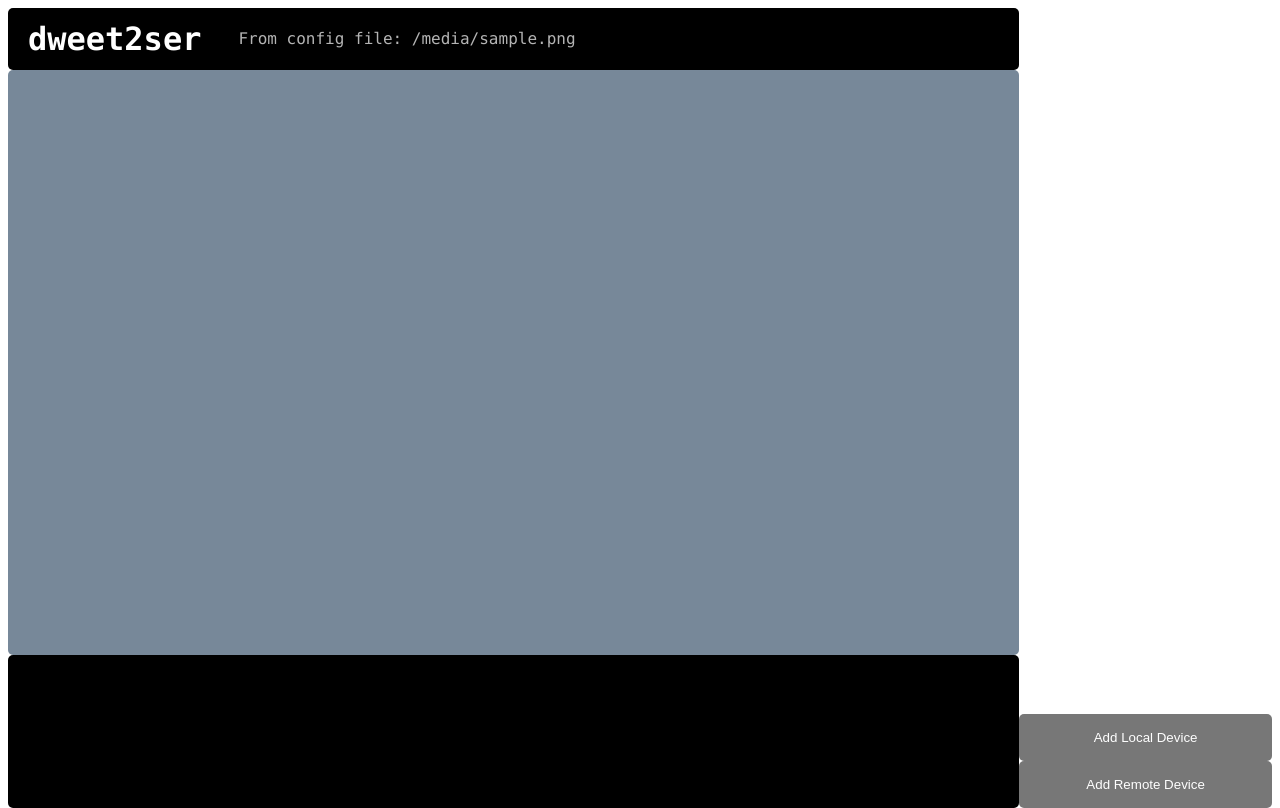
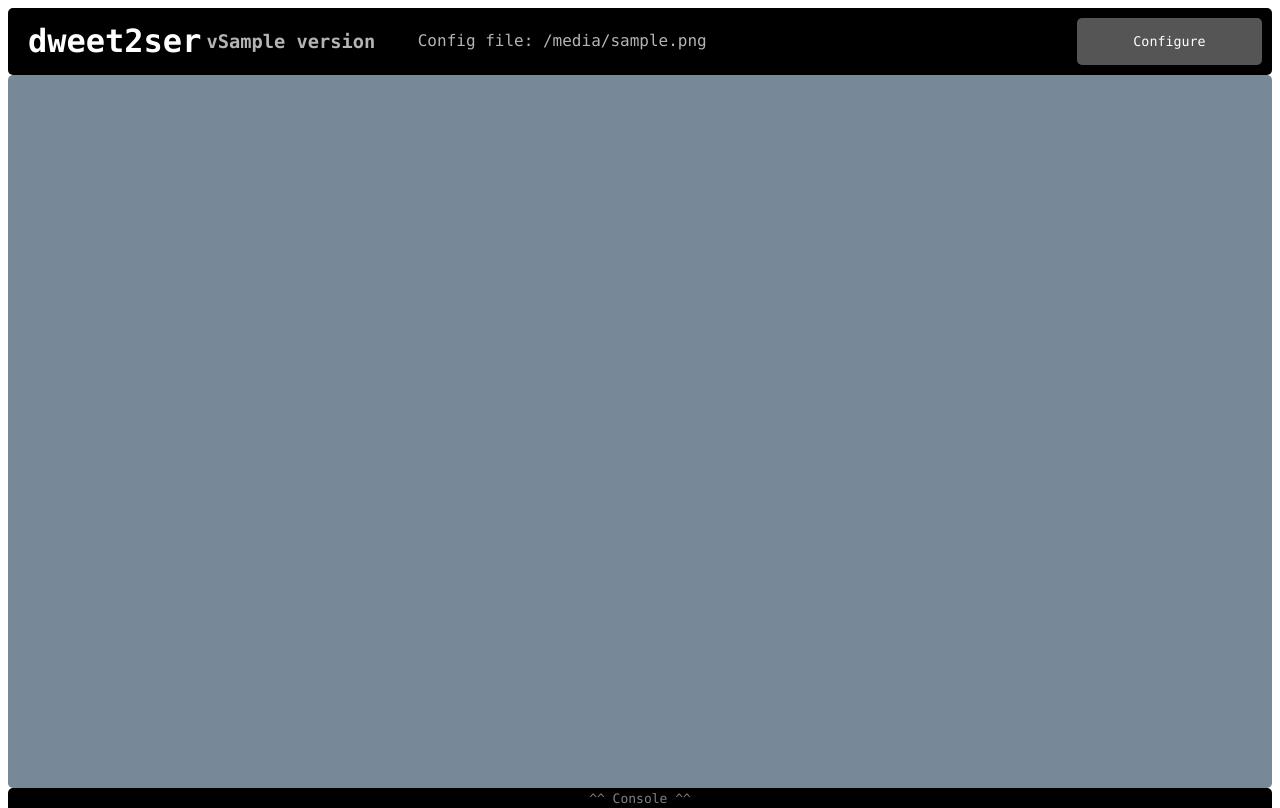
Before and after one commit to zhenry9/ullr, a Python web app: template dweet2ser/templates/home.html in a window 1280 px wide. Run offline with Jinja, Linux system fonts and the light colour scheme; the template is opened without the code that fills it: most values are stand-ins (such as "Sample title", 1, 10 or a date in 2020); some libraries are stand-ins or nearby versions.

Commit message:
Improved page layout

```diff
--- a/dweet2ser/__init__.py
+++ b/dweet2ser/__init__.py
@@ -2,7 +2,7 @@ import flask
 import flask_socketio
 
 
-__version__ = '0.1.3'
+__version__ = '0.2.0'
 
 webapp = flask.Flask(__name__)
 webapp.app_context().push()
--- a/dweet2ser/static/site.css
+++ b/dweet2ser/static/site.css
@@ -1,12 +1,15 @@
 html {
     height: 100%;
+}
+
+body, input, textarea, button {
+    font-family: Consolas,Menlo,Monaco,Lucida Console,Liberation Mono,DejaVu Sans Mono,Bitstream Vera Sans Mono,Courier New,monospace,sans-serif;
 }
 
 body {
     display: flex;
     flex-direction: row-reverse;
     height: 100%;
-    font-family: Consolas,Menlo,Monaco,Lucida Console,Liberation Mono,DejaVu Sans Mono,Bitstream Vera Sans Mono,Courier New,monospace,sans-serif;
 }
 
 * {box-sizing: border-box;}
@@ -15,6 +18,10 @@ body {
     display: flex;
     flex-direction: column-reverse;
     flex: 0 1 20%;
+}
+
+#config_menu {
+    display: none;
 }
 
 .menu_bar button{
@@ -31,10 +38,11 @@ body {
 
 .main_window{
     display: flex;
+    justify-self: left;
     flex-direction: column;
-    flex: 1 1 auto;
+    flex: 1 4 auto;
     height: 100%;
-    max-width: 80%;
+    /** max-width: 80%; **/
     min-width: 0;
     min-height: 0;
 }
@@ -48,7 +56,7 @@ body {
     line-height: .4;
     border-radius: 5px;
     margin: 0px;
-    padding: 20px;
+    padding: 20px 10px 20px 20px;
     white-space: pre-wrap;
     flex: 0 1 70px;
     overflow: auto;
@@ -56,7 +64,7 @@ body {
 
 .title {
     flex: 0 1 auto;
-    margin-right: 2em;
+    margin-right: 0
 }
 
 .subtitle {
@@ -65,8 +73,24 @@ body {
     color: rgb(180, 180, 180);
 }
 
-.status h2 {
-    margin: 0px;
+.status h3 {
+    flex: 0 1 auto;
+    margin: 5px;
+    color: rgb(180, 180, 180);
+    margin-right: 2em;
+}
+
+#config_button {
+    background-color: #555;
+    color: white;
+    padding: 16px 20px;
+    border: none;
+    border-radius: 5px;
+    cursor: pointer;
+    width: 15%;
+    margin-left: auto;
+    text-align: center;
+    justify-content: center;
 }
 
 .device {
@@ -206,7 +230,7 @@ body {
 .device_window{
     display: flex;
     flex-direction: row;
-    flex: 0, 1, 100%;
+    flex: 0 1 100%;
     height: 100%;
     min-width: 0;
     overflow: scroll;
@@ -216,18 +240,45 @@ body {
 }
 
 .console {
+    display: flex;
+    flex-direction: column;
     font-size: 13px;
     line-height: 1.30769231;
     color: whitesmoke;
     background-color: black;
-    border-radius: 5px;
+    border-radius: 5px 5px 0 0;
     margin: 0;
     padding: 12px;
-    overflow: scroll;
-    overflow-x: scroll;
-    flex: 0 1 200px;
+    flex: 0 1 auto;
+    overflow: hidden;
+    max-height: 20%;
     text-indent: 0px;
     max-width: 100%;
     min-width: 0;
     justify-self: flex-end;
+    padding: .2em .5em;
 }
+
+.console .tab {
+    color: white;
+    width: 100%;
+    display: flex;
+    padding: 0;
+    margin: 0;
+    align-self: center;
+    position: relative;
+    opacity: 0.5;
+    justify-content: center;
+}
+
+.console .tab:hover{
+    opacity: 1;
+}
+
+#console {
+    display: none;
+    position: relative;
+    overflow: scroll;
+    overflow-x: scroll;
+    margin: .1em;
+}
--- a/dweet2ser/templates/home.html
+++ b/dweet2ser/templates/home.html
@@ -6,7 +6,7 @@
         <link rel="stylesheet" type="text/css" href="{{ url_for('static', filename='site.css')}}" />
     </head>
     <body>
-        <div class="menu_bar">
+        <div class="menu_bar" id="config_menu">
             <button onclick="openForm('addRemote')">Add Remote Device</button>
             <div class="form-popup" id="addRemote">
                 <form action="/add_remote" method="POST" class="form-container">
@@ -59,11 +59,13 @@
                     <button type="button" class="btn cancel" onclick="closeForm('addLocal')">Close</button>
                 </form>
             </div>
+            <button onclick="closeMenuBar()" style="margin-bottom: auto;">Close Menu</button>
         </div>
         <div class="main_window">
             <div class="status">
-                <div class="title"><h1>dweet2ser</h1></div>
-                <div class="subtitle">From config file: {{ file }}</div>
+                <div class="title"><h1>dweet2ser</h1></div><h3>v{{ version }}</h3>
+                <div class="subtitle">Config file: {{ file }}</div>
+                <button onclick="openMenuBar()" id="config_button">Configure</button>
 
             </div>
             <div class="device_window">
@@ -91,7 +93,10 @@
                 </div>
                 {% endfor %}
             </div>
-            <pre class="console" id="console"></pre>
+            <div class="console">
+                <div class="tab" onclick="toggleConsole()">^^ Console ^^</div>
+                <pre id="console"></pre>
+            </div>
         </div>
 
         <script src="https://ajax.googleapis.com/ajax/libs/jquery/3.5.1/jquery.min.js"></script>
@@ -99,6 +104,32 @@
             integrity="sha512-oFOCo2/3DtjrJG4N27BjSLQWoiBv171sK6a+JiWjp/7agxC2nCUP358AqzxkBUb5jX8g6CYLPdSKQTbC0weCwA==" crossorigin="anonymous"></script>
         <script>
             var socket = io.connect('http://' + document.domain + ':' + location.port);
+
+            function openMenuBar() {
+                document.getElementById("config_button").style.display = "none";
+                document.getElementById("config_menu").style.display = "flex";
+            }
+
+            function closeMenuBar() {
+                document.getElementById("config_menu").style.display = "none";
+                document.getElementById("config_button").style.display = "flex";
+                document.getElementById("config_button").style.textAlign = "center";
+            }
+
+            $(".tab").click(function() {
+                var console = document.getElementById("console");
+                var current_style = window.getComputedStyle(console).display
+                if( current_style == "none"){
+                    console.style.display = "flex";
+                    console.scrollTop = console.scrollHeight;
+                    $("this").textContent = "Console";
+                }
+                if(current_style == "flex"){
+                    console.style.display = "none";
+                    $("this").textContent = "^^ Console ^^";
+                }
+
+            });
 
             function openForm(id) {
                 var elements = document.getElementsByClassName("form-popup");
--- a/dweet2ser/views.py
+++ b/dweet2ser/views.py
@@ -1,5 +1,5 @@
 
-from . import settings
+from . import settings, __version__ as version
 from .local_device import LocalDevice
 from .remote_device import RemoteDevice
 from flask import Flask, render_template, request, redirect, Response, stream_with_context
@@ -25,6 +25,7 @@ def stream_template(template_name, **context):
 def home():
     return render_template(
         "home.html",
+        version=version,
         bus=bus,
         cfg=cfg,
         file=settings.DEFAULT_CONFIG_FILE,
```
